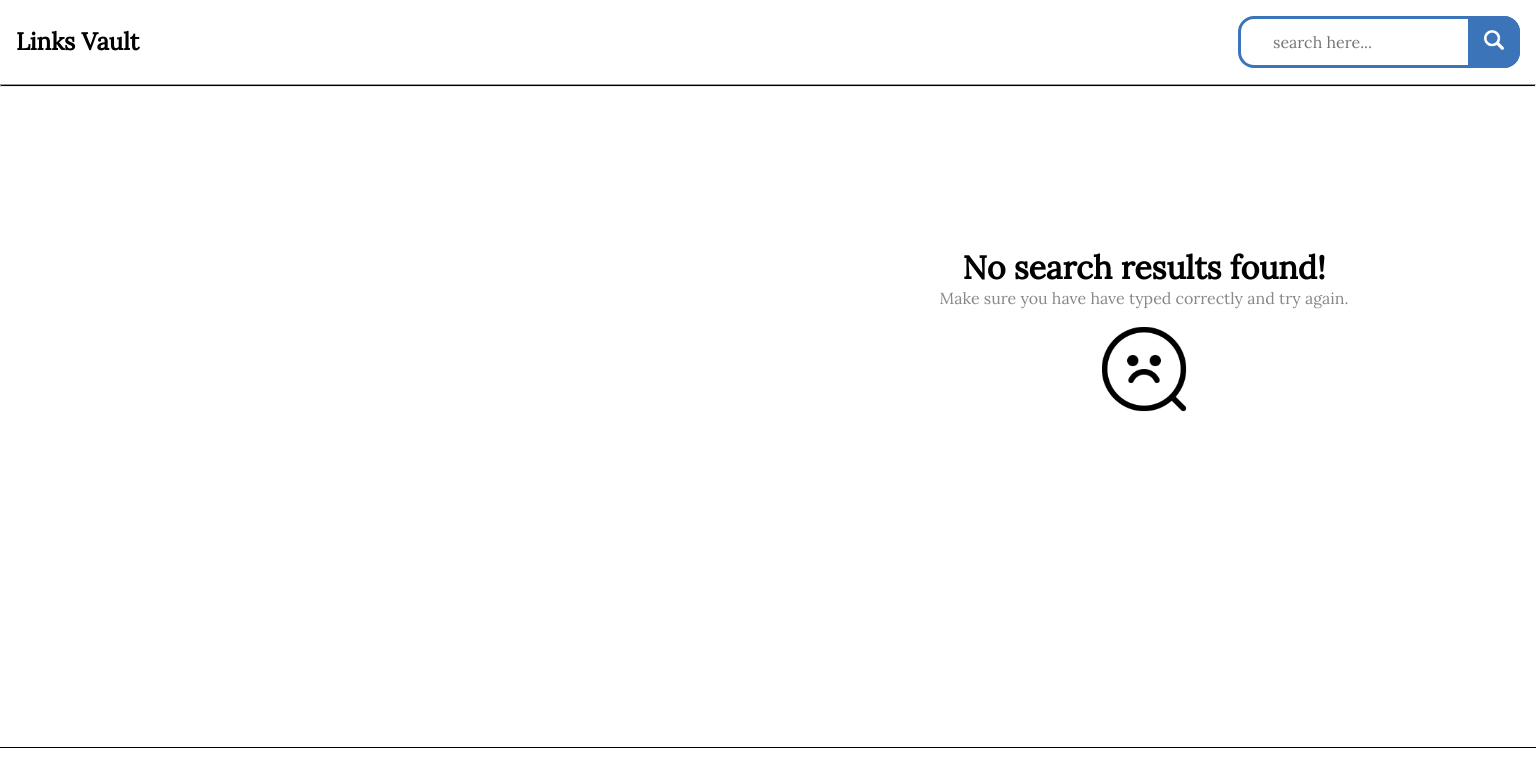
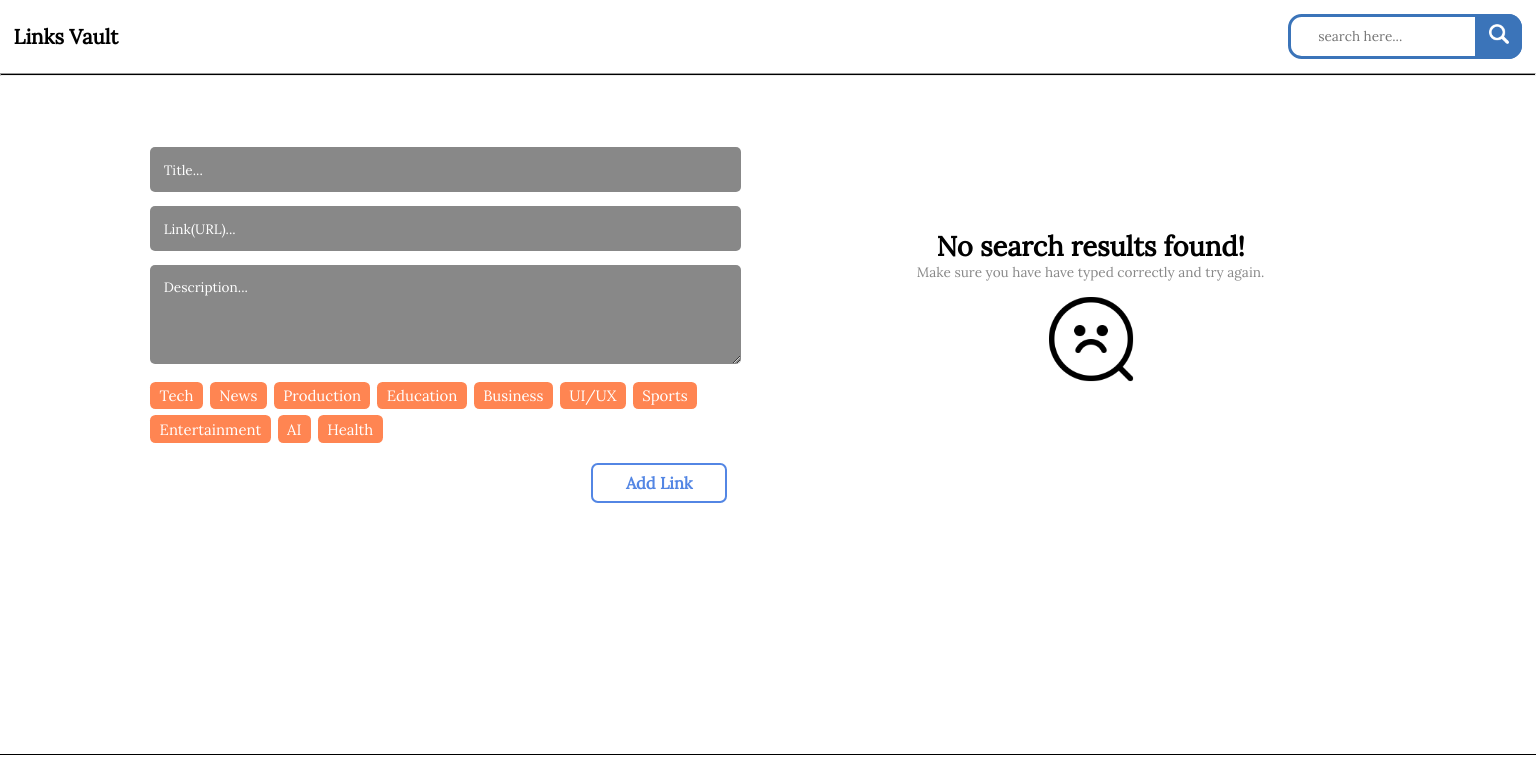
Before and after one commit to msizi007/LinksVault, a React (Vite) app: page / in a window 1536 px wide. Shown: the top 765 px of the page. Built offline with nearby package versions, Linux system fonts and the light colour scheme.

Commit message:
added media queries for tablet, mobile and desktop. Configured the action button to onluy appear on small screen sizes

```diff
--- a/src/App.css
+++ b/src/App.css
@@ -256,9 +256,21 @@ button {
 }
 
 /* media queries --> MOBILE FIRST APPROACH */
-@media only screen and (min-width: 1000px) {
+@media only screen and (min-width: 1440px) {
   html {
     font-size: 100%;
+  }
+  .main {
+    padding: 2% 8%;
+  }
+  .col {
+    padding: 2rem;
+    width: 80%;
+  }
+}
+@media only screen and (min-width: 1024px) {
+  html {
+    font-size: 85%;
   }
   .main {
     display: flex;
@@ -269,7 +281,7 @@ button {
     width: 100%;
   }
 }
-@media only screen and (max-width: 600px) {
+@media only screen and (max-width: 1024px) {
   html {
     font-size: 75%;
   }
--- a/src/App.tsx
+++ b/src/App.tsx
@@ -37,8 +37,8 @@ export function App() {
   const [updated, setUpdated] = useState<string>("");
   const [search, setSearch] = useState<string>("");
   const [filter, setFilter] = useState<_Bookmark[]>([]);
-  const [isFormVisible, setIsFormVisible] = useState<boolean>(false);
-  const [toggleText, setToggleText] = useState<string>("+");
+  const [isFormVisible, setIsFormVisible] = useState<boolean>(true);
+  const [toggleText, setToggleText] = useState<string>("-");
 
   function toggleForm() {
     const nextVisibility = !isFormVisible;
--- a/src/components/button.tsx
+++ b/src/components/button.tsx
@@ -1,7 +1,9 @@
 interface Props {
   classname?: string;
   text: string;
-  func(url?: string): React.MouseEventHandler | void;
+  func(
+    url?: string | React.MouseEvent<HTMLButtonElement>
+  ): React.MouseEventHandler<HTMLButtonElement> | void;
 }
 export default function Button(props: Props) {
   return (
```
